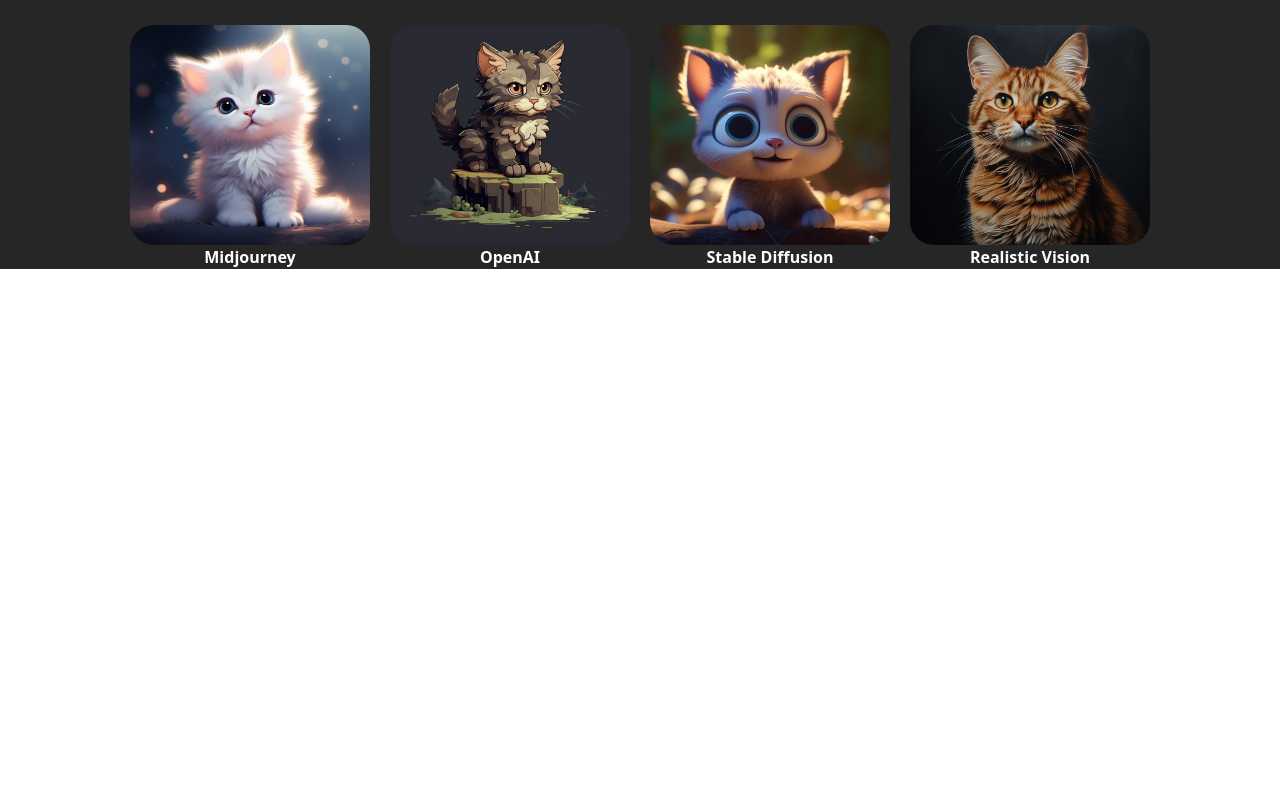
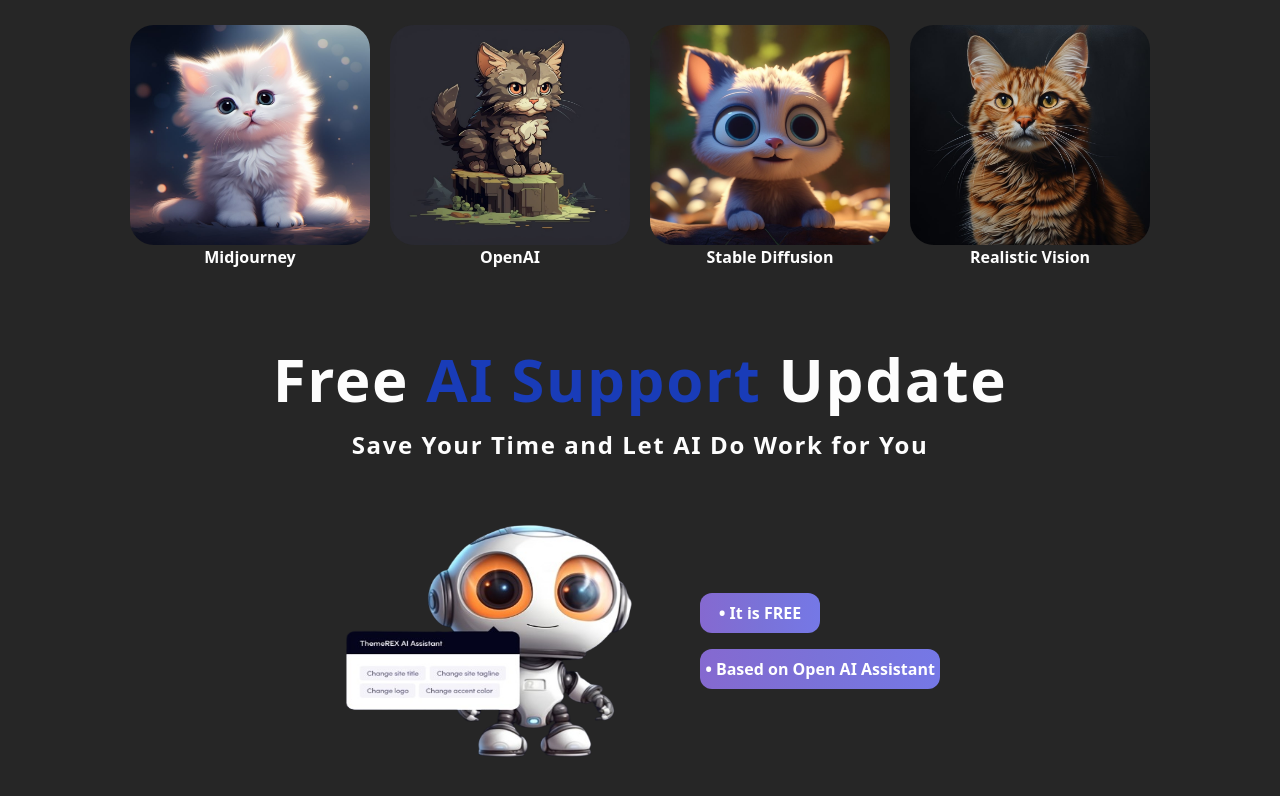
Before and after one commit to 24-droid/24-droid-Frontend, a React (Vite) app: page / in a window 1280 px wide. Shown: the part 1546-2342 px from the top of the page. Before the commit the page ends 1815 px from the top, so only its background shows below. Built offline with nearby package versions, Linux system fonts and the light colour scheme.

Commit message:
Added Support Section

```diff
--- /dev/null
+++ b/src/components/Support.jsx
@@ -0,0 +1,31 @@
+import React from "react";
+import Robot from "../assets/Robot.png";
+const Support = () => {
+  return (
+    <div className="mt-20 blocks">
+      <div className="flex mt-10 mb-5  text-[#FDFDFD] font-extrabold tracking-widest flex-col items-center text-center">
+        <h2 className="text-6xl text-wrap">
+          Free <span className="text-blue-800">AI Support</span> Update
+        </h2>
+        <h3 className="text-2xl mt-5">
+          Save Your Time and Let AI Do Work for You
+        </h3>
+      </div>
+      <div className="flex flex-col md:flex-row items-center justify-center">
+      <div>
+        <img src={Robot} alt="Robot" className="w-90 h-80 rounded-md" />
+      </div>
+      <div>
+        <div className="w-30 h-10 rounded-xl text-center text-white font-semibold flex items-center justify-center bg-gradient-to-r from-[#8569d0] via-[#7a72d8] to-[#7578e6]">
+        <span className="text-lg mr-1">•</span> It is FREE
+        </div>
+        <div className="w-60 mt-4 h-10 rounded-xl text-center text-white font-semibold flex items-center justify-center bg-gradient-to-r from-[#8569d0] via-[#7a72d8] to-[#7578e6]">
+        <span className="text-lg mr-1">•</span>   Based on Open AI Assistant
+        </div>
+        </div>
+      </div>
+    </div>
+  );
+};
+
+export default Support;
--- a/src/pages/Home.jsx
+++ b/src/pages/Home.jsx
@@ -4,6 +4,7 @@ import Hero from '../components/Hero'
 import New from '../components/New'
 import Categories from '../components/Categories'
 import Content from '../components/Content'
+import Support from '../components/Support'
 const Home = () => {
   return (
     <div className='bg-[#262626] min-h-screen'>
@@ -12,6 +13,7 @@ const Home = () => {
         <New />
         <Categories />
         <Content />
+        <Support />
     </div>
   )
 }
```
Also changed, not shown: src/assets/Robot.png (added).
